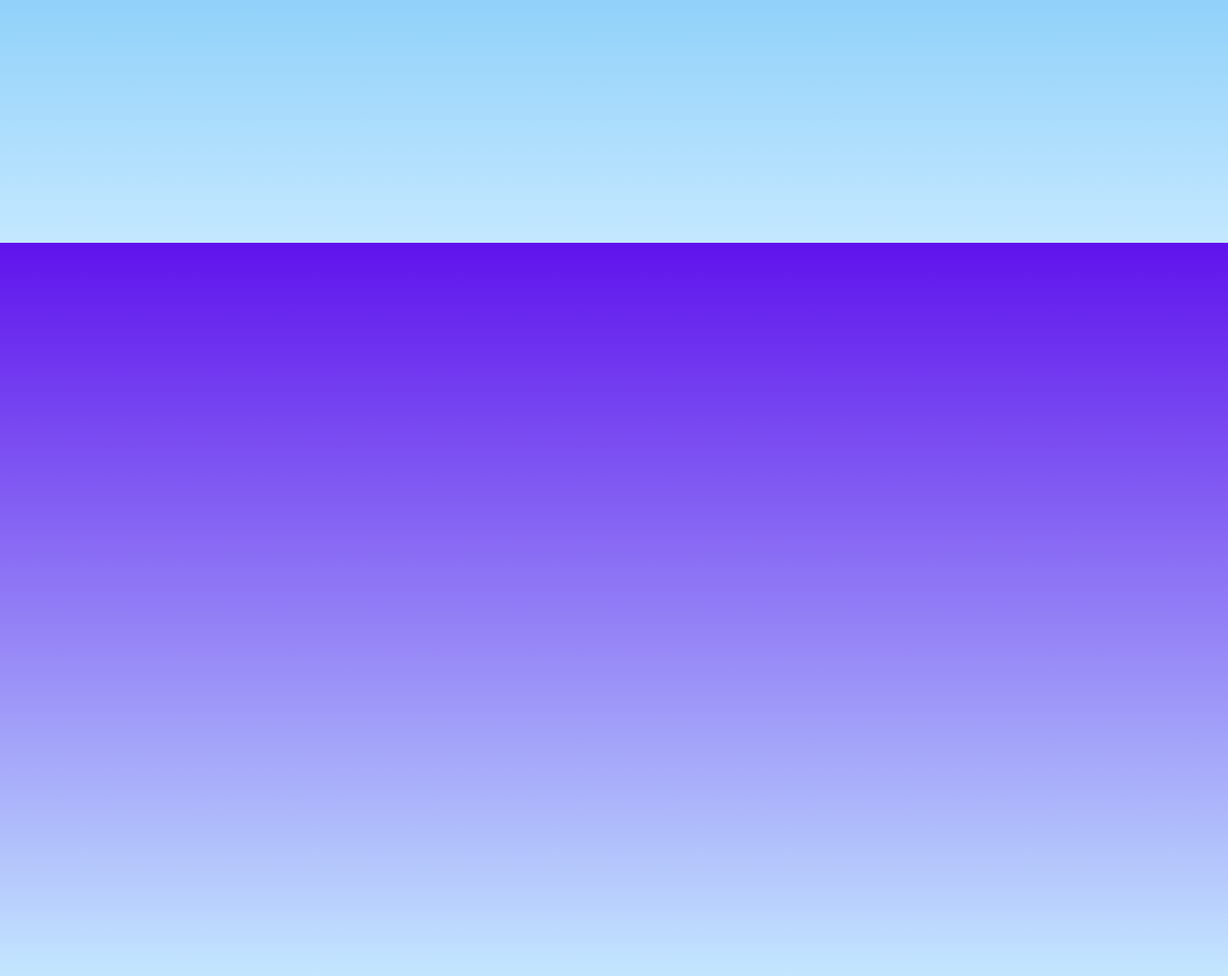
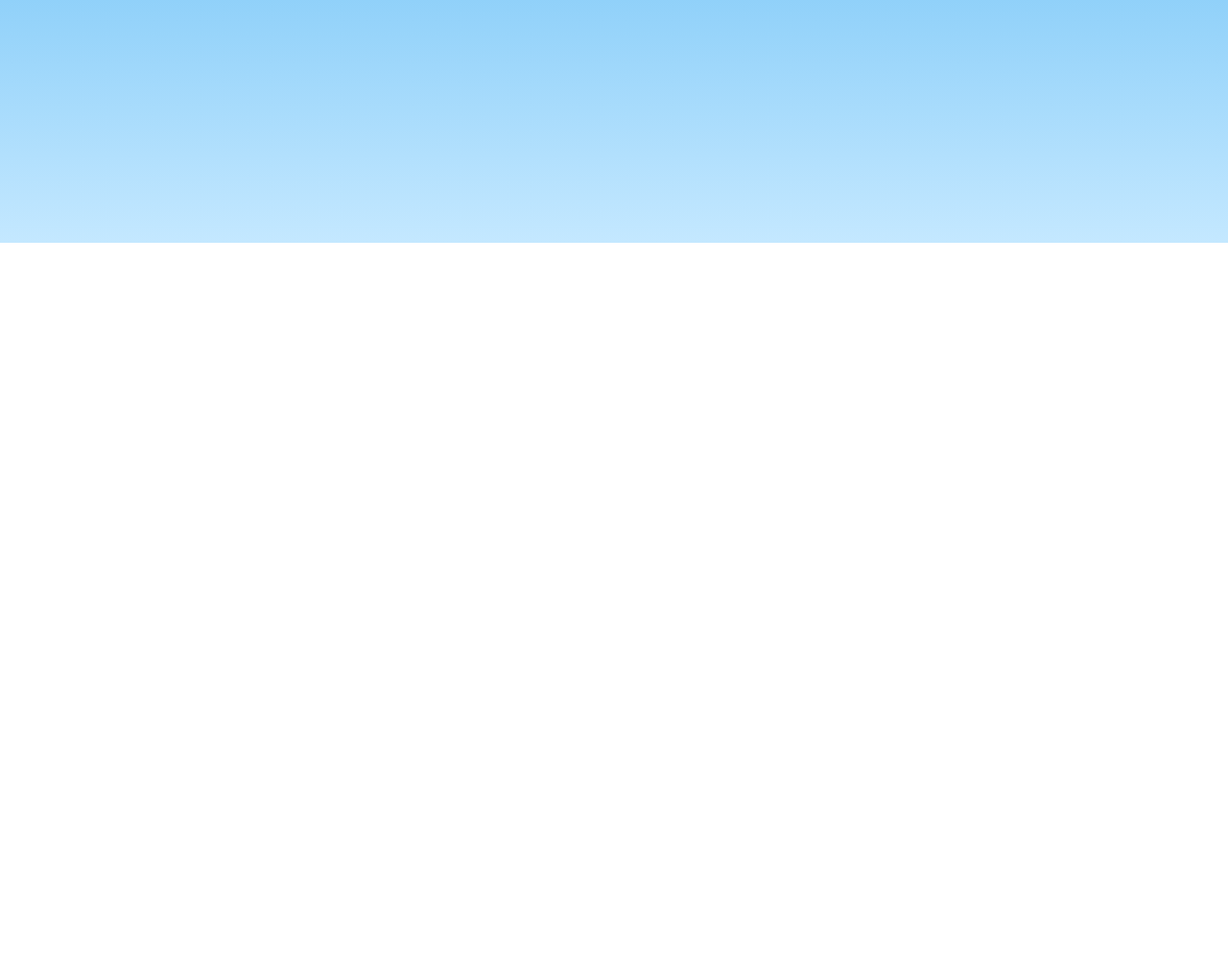
Before and after one commit to heloisarangel/lading_inicial, a plain HTML site: page Documents/lading_inicial/Tela inicial/tela.html in a window 1280 px wide. Shown: the part 1067-2084 px from the top of the page at 96% size. After the commit the page ends 1320 px from the top, so only its background shows below. Drawn offline with Linux system fonts and the light colour scheme.

Commit message:
alteração

```diff
--- a/Documents/lading_inicial/Tela inicial/css/estilo.css
+++ b/Documents/lading_inicial/Tela inicial/css/estilo.css
@@ -119,5 +119,5 @@ hr {
 }
 .Servico{
     padding: 30%;
-    background-image: linear-gradient(to top, #c4e8ff, #5f13ec);
+
 }
--- a/Documents/lading_inicial/Tela inicial/tela.html
+++ b/Documents/lading_inicial/Tela inicial/tela.html
@@ -46,10 +46,6 @@
 
         </div>
 
-        <div class="Servico">
-
-        </div>
-
 
 </body>
 
```
